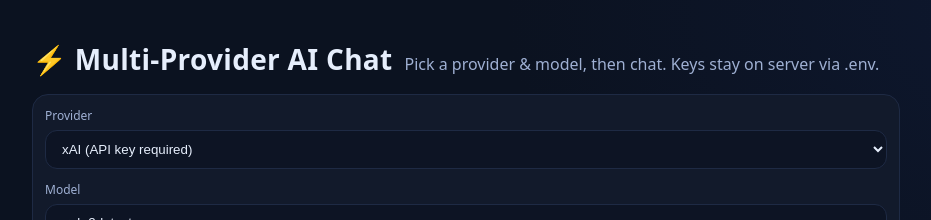
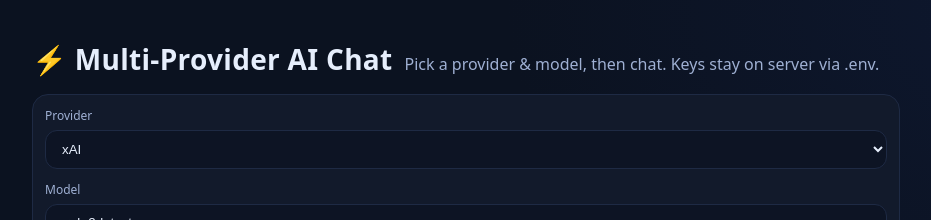
Before and after one commit to Harshsfd/Multi-Bot, a website: page public/index.html in a window 1280 px wide. Shown: the top 220 px of the page, without its empty margins (174-1105 px from the left). Drawn offline with nearby package versions, Linux system fonts and the light colour scheme.

Commit message:
Update index.html

```diff
--- a/public/index.html
+++ b/public/index.html
@@ -25,7 +25,7 @@
           <option value="anthropic" disabled>Anthropic (API key required)</option>
           <option value="gemini" disabled>Gemini (API key required)</option>
           <option value="mistral" selected>Mistral</option>
-          <option value="xai" selected>xAI (API key required)</option>
+          <option value="xai" selected>xAI</option>
         </select>
       </div>
 
```
